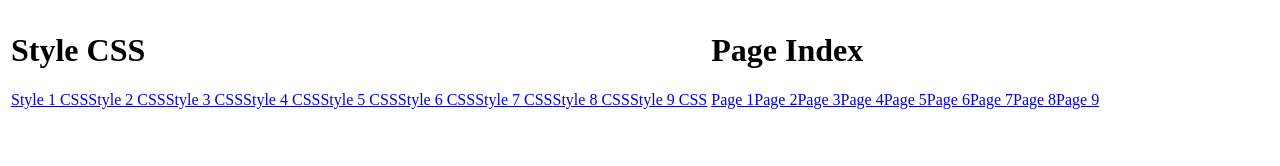
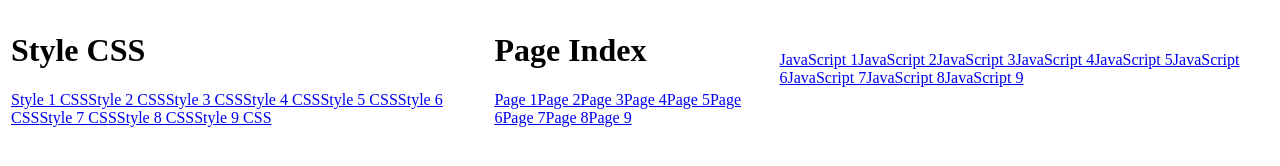
Before and after one commit to GameBlack66/Secteur-Page, a plain HTML site: page index.html in a window 1280 px wide. Drawn offline with Linux system fonts and the light colour scheme.

Commit message:
Update index.html

```diff
--- a/index.html
+++ b/index.html
@@ -13,6 +13,9 @@
 	<td><h1>Page Index</h1>
 		<a href='page1.html'>Page 1</a><a href='page2.html'>Page 2</a><a href='page3.html'>Page 3</a><a href='page4.html'>Page 4</a><a href='page5.html'>Page 5</a><a href='page6.html'>Page 6</a><a href='page7.html'>Page 7</a><a href='page8.html'>Page 8</a><a href='page9.html'>Page 9</a>
 	</td>
+	<td>
+		<a href='JS1.js'>JavaScript 1</a><a href='JS2.js'>JavaScript 2</a><a href='JS3.js'>JavaScript 3</a><a href='JS4.js'>JavaScript 4</a><a href='JS5.js'>JavaScript 5</a><a href='JS6.js'>JavaScript 6</a><a href='JS7.js'>JavaScript 7</a><a href='JS8.js'>JavaScript 8</a><a href='JS9.js'>JavaScript 9</a>
+	</td>
 </table>
 </body>
 </html>
```
